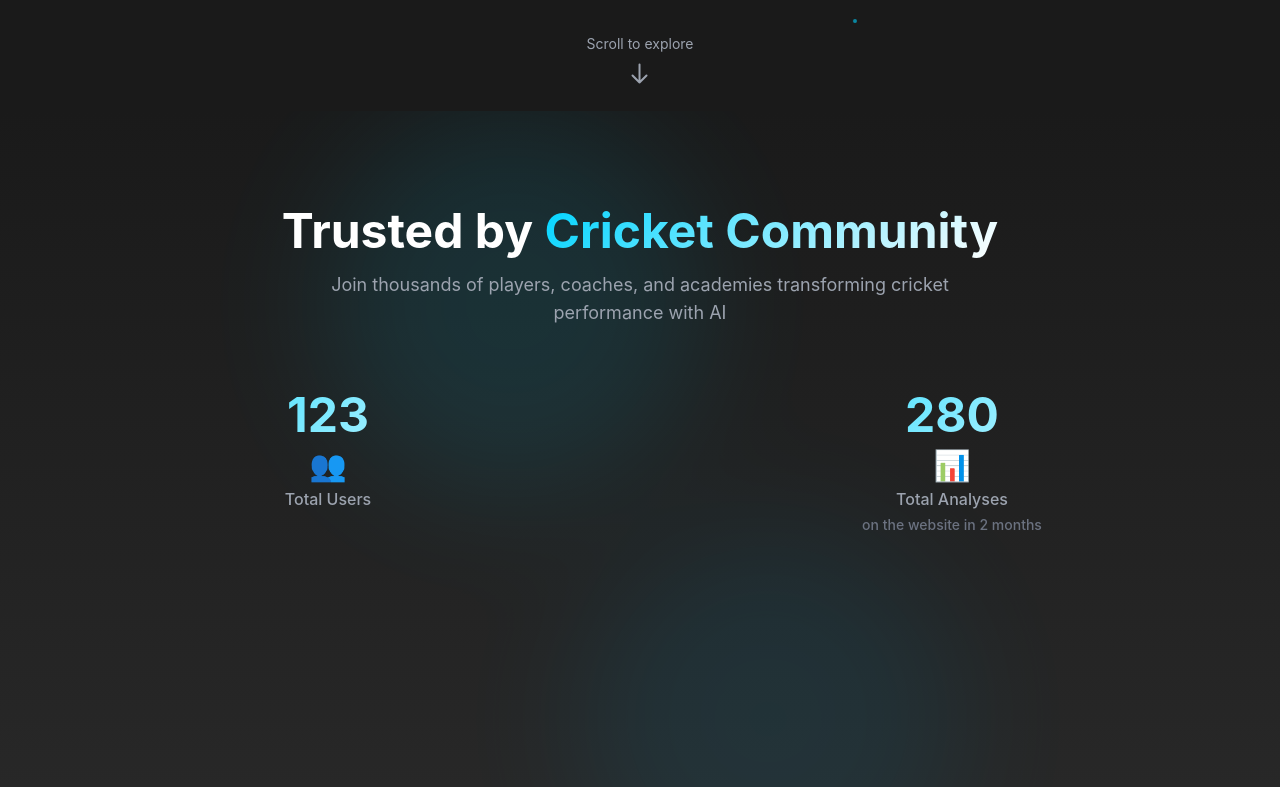
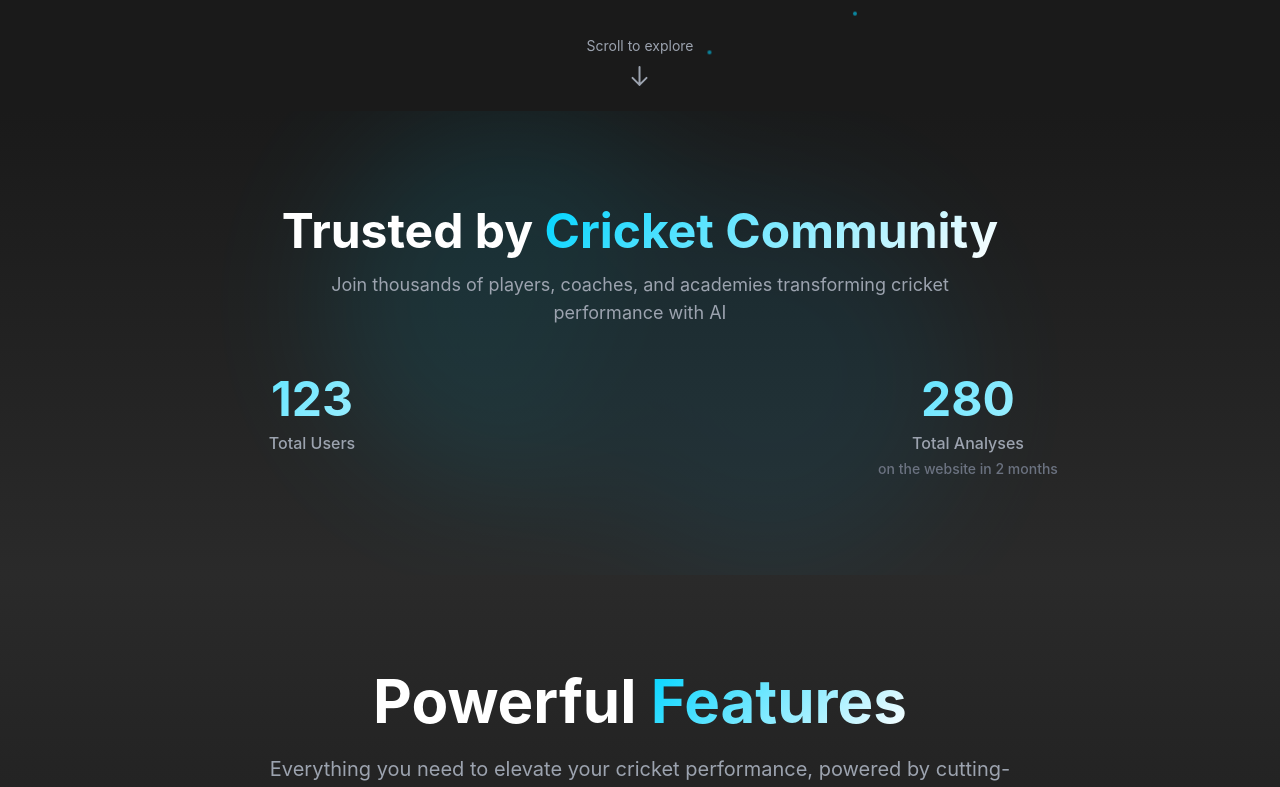
Before and after one commit to sakshamgupta1298/CrickCoachAI_website, a Next.js app in the folder frontend/: page / in a window 1280 px wide. Shown: the part 689-1476 px from the top of the page. Built offline with nearby package versions, Linux system fonts and the light colour scheme.

Commit message:
update number update1

```diff
--- a/frontend/components/Stats.tsx
+++ b/frontend/components/Stats.tsx
@@ -8,13 +8,12 @@ interface Stat {
   value: string
   label: string
   suffix?: string
-  icon?: string
   subLabel?: string
 }
 
 const stats: Stat[] = [
-  { value: '123', label: 'Total Users', icon: '👥' },
-  { value: '280', label: 'Total Analyses', icon: '📊', subLabel: 'on the website in 2 months' },
+  { value: '123', label: 'Total Users' },
+  { value: '280', label: 'Total Analyses', subLabel: 'on the website in 2 months' },
 ]
 
 function AnimatedNumber({ value, suffix = '' }: { value: string; suffix?: string }) {
@@ -58,7 +57,7 @@ export default function Stats() {
   return (
     <section
       ref={ref}
-      className="section bg-gradient-to-b from-charcoal to-graphite relative overflow-hidden"
+      className="bg-gradient-to-b from-charcoal to-graphite relative overflow-hidden py-16 md:py-24"
       id="stats"
     >
       {/* Background effects */}
@@ -72,7 +71,7 @@ export default function Stats() {
           initial={{ opacity: 0, y: 30 }}
           animate={inView ? { opacity: 1, y: 0 } : {}}
           transition={{ duration: 0.6 }}
-          className="text-center mb-16"
+          className="text-center mb-12"
         >
           <h2 className="text-4xl md:text-5xl font-bold mb-4">
             Trusted by <span className="text-gradient">Cricket Community</span>
@@ -98,7 +97,6 @@ export default function Stats() {
                   '0'
                 )}
               </div>
-              {stat.icon && <div className="text-3xl mb-1">{stat.icon}</div>}
               <div className="text-gray-400 text-sm md:text-base font-medium">
                 {stat.label}
                 {stat.subLabel && (
```
